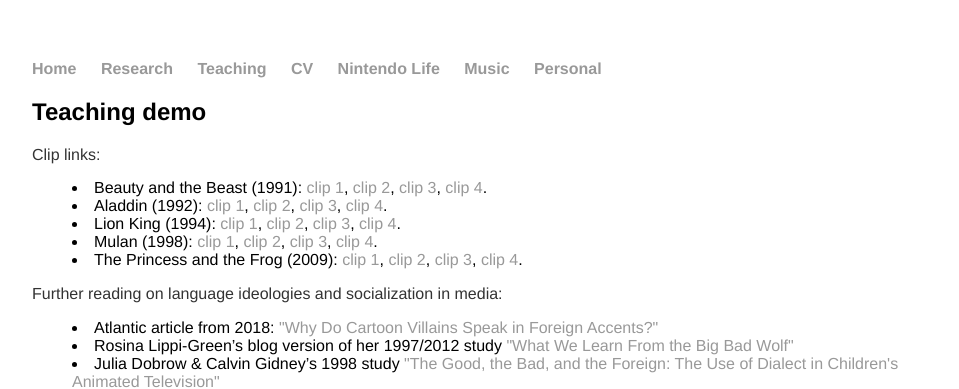
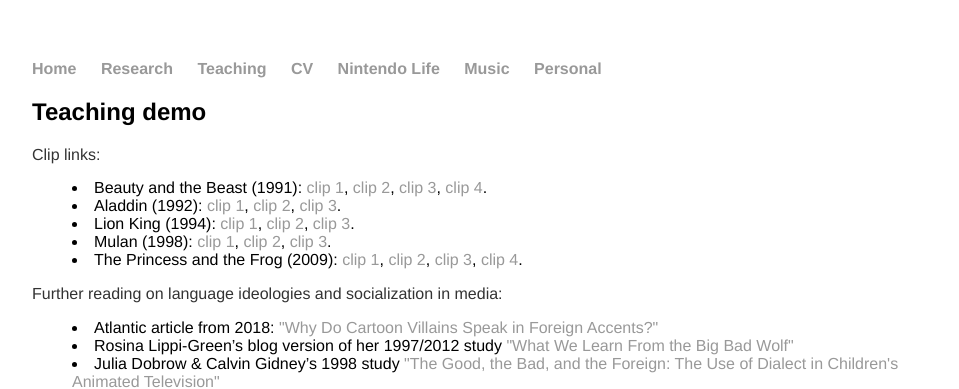
Before and after one commit to morgansleeper/morgansleeper.github.io, a Jekyll site: the page built from mac/index.html, in a window 1280 px wide. Shown: the top 389 px of the page, without its empty margins (160-1119 px from the left). Built offline with Jekyll 4.4.1, drawn with Linux system fonts in a browser that asks for light colours.

Commit message:
Update index.html

```diff
--- a/mac/index.html
+++ b/mac/index.html
@@ -5,30 +5,27 @@
 <h2>Teaching demo</h2>
 <p>Clip links:
   <li style="margin-left: 40px;">Beauty and the Beast (1991):
-    <a href =>clip 1</a>,
-    <a href =>clip 2</a>,
-    <a href =>clip 3</a>,
-    <a href =>clip 4</a>.</li>
+    <a href =https://www.youtube.com/watch?v=nypdpwE-GW8>clip 1</a>,
+    <a href =https://www.youtube.com/watch?v=LwAT83xkIe4>clip 2</a>,
+    <a href =https://www.youtube.com/watch?v=qH3J6zmRsMM>clip 3</a>,
+    <a href =https://www.youtube.com/watch?v=mPjp5caC_BE>clip 4</a>.</li>
   <li style="margin-left: 40px;">Aladdin (1992):
-    <a href =>clip 1</a>,
-    <a href =>clip 2</a>,
-    <a href =>clip 3</a>,
-    <a href =>clip 4</a>.</li>
+    <a href =https://www.youtube.com/watch?v=lUyKRm6q62o>clip 1</a>,
+    <a href =https://www.youtube.com/watch?v=sYTdNAcs4As>clip 2</a>,
+    <a href =https://www.youtube.com/watch?v=nIa4xVgQkdE>clip 3</a>.
   <li style="margin-left: 40px;">Lion King (1994):
-    <a href =>clip 1</a>,
-    <a href =>clip 2</a>,
-    <a href =>clip 3</a>,
-    <a href =>clip 4</a>.</li>
+    <a href =https://www.youtube.com/watch?v=BwO9h8QYrPc>clip 1</a>,
+    <a href =https://www.youtube.com/watch?v=xXrqBP4BkY0>clip 2</a>,
+    <a href =https://www.youtube.com/watch?v=yhZ0TKdgJGg>clip 3</a>.
   <li style="margin-left: 40px;">Mulan (1998):
-    <a href =>clip 1</a>,
-    <a href =>clip 2</a>,
-    <a href =>clip 3</a>,
-    <a href =>clip 4</a>.</li>
+    <a href =https://www.youtube.com/watch?v=0t4LnjJRot8>clip 1</a>,
+    <a href =https://www.youtube.com/watch?v=-Vr9Bz0QW2k>clip 2</a>,
+    <a href =https://www.youtube.com/watch?v=fot5Uhrn9-I>clip 3</a>.
   <li style="margin-left: 40px;">The Princess and the Frog (2009):
-    <a href =>clip 1</a>,
-    <a href =>clip 2</a>,
-    <a href =>clip 3</a>,
-    <a href =>clip 4</a>.</li>
+    <a href =https://www.youtube.com/watch?v=Aqn4C8utJyw>clip 1</a>,
+    <a href =https://www.youtube.com/watch?v=EFmZSuiat_g>clip 2</a>,
+    <a href =https://www.youtube.com/watch?v=k2vOEZEYdIs>clip 3</a>,
+    <a href =https://www.youtube.com/watch?v=0SJ154LYJ1c>clip 4</a>.</li>
 </p>
 
 <p>Further reading on language ideologies and socialization in media:
```
